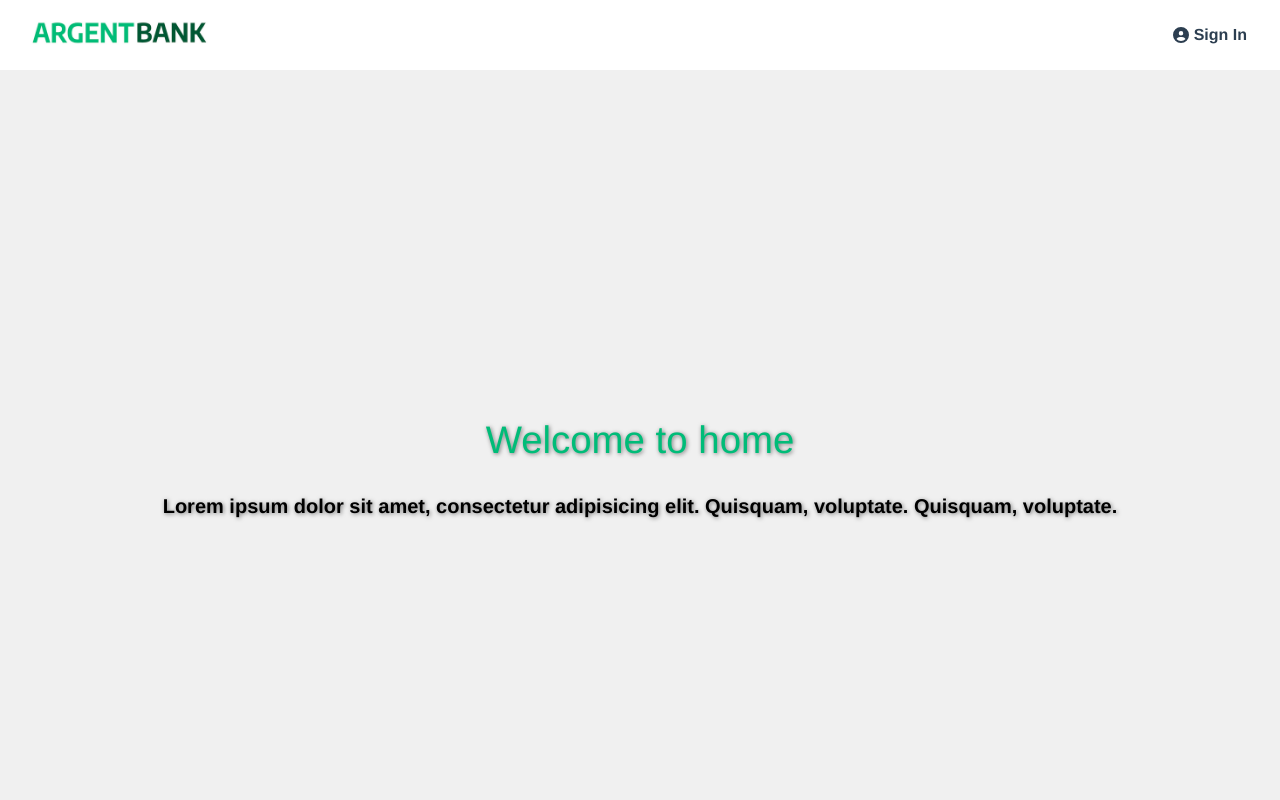
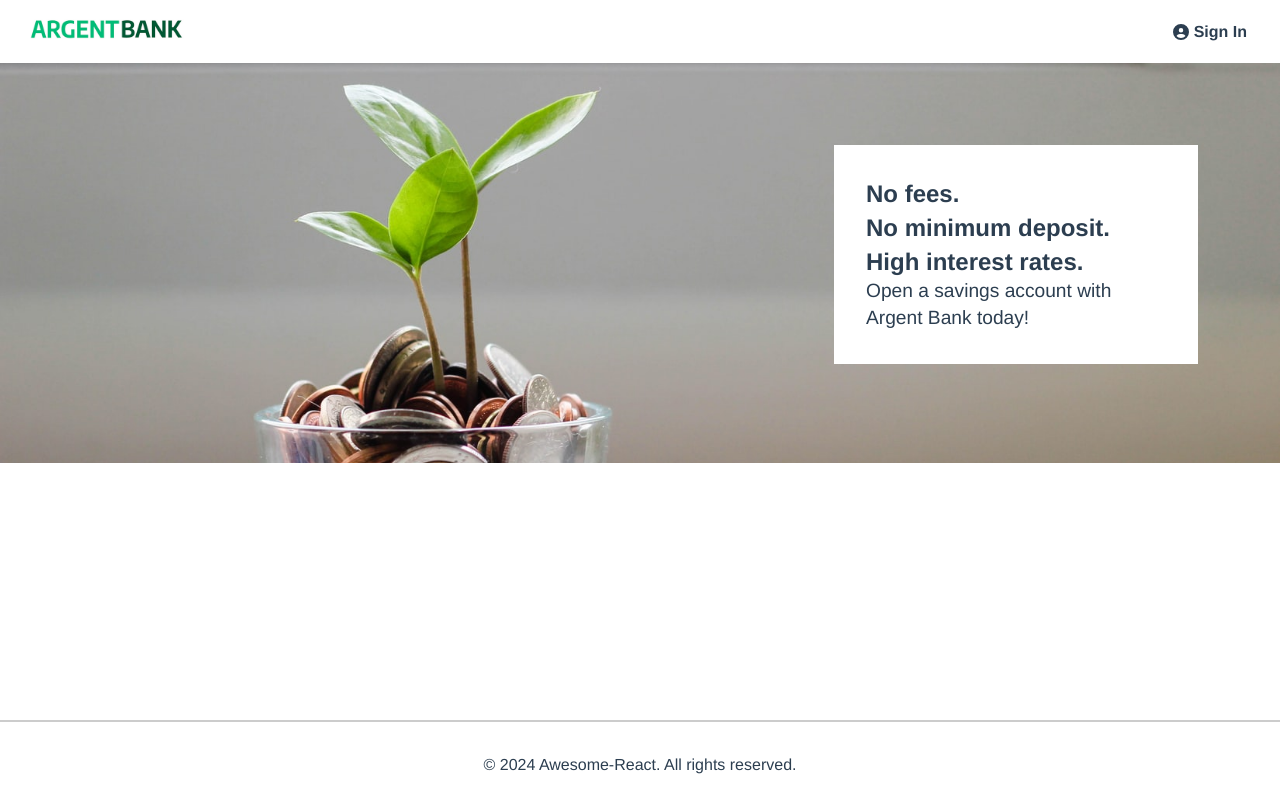
Before and after one commit to ssidikov/Argent-Bank, a React (Create React App) app in the folder frontend/: page /#/ in a window 1280 px wide. Shown: the top 800 px of the page. Built offline with nearby package versions, Linux system fonts and the light colour scheme.

Commit message:
Hero component

```diff
--- a/frontend/package.json
+++ b/frontend/package.json
@@ -1,5 +1,5 @@
 {
-  "name": "awesome-react",
+  "name": "argent-bank",
   "version": "0.1.0",
   "private": true,
   "dependencies": {
--- a/frontend/src/components/Header/index.jsx
+++ b/frontend/src/components/Header/index.jsx
@@ -9,6 +9,7 @@ function Header() {
       <div className='header__logo'>
         <NavLink to='/' className='header__logo-link'>
           <img src={Logo} alt='Argent-bank' className='header__logo-img' />
+          <h1 className='sr-only'>Argent Bank</h1>
         </NavLink>
       </div>
       <nav className='header__nav'>
--- a/frontend/src/components/Hero/Hero.sass
+++ b/frontend/src/components/Hero/Hero.sass
@@ -0,0 +1,39 @@
+@use '../../styles/mixins.sass' as *
+@use '../../styles/variables.sass' as *
+
+.hero
+  background-image: url(../../assets/bank-tree.jpeg)
+  background-position: 0 -50px
+  background-size: cover
+  background-repeat: no-repeat
+  height: 300px
+  position: relative
+  @include tablet-version
+    height: 400px
+    background-position: 0% 33%
+  &__content
+    position: relative
+    top: 2rem
+    width: 200px
+    background: white
+    padding: 2rem
+    text-align: left
+    margin: 0 auto
+    box-sizing: content-box
+    @include tablet-version
+      position: absolute
+      top: 50px
+      right: 50px
+      width: 300px
+      margin: 2rem
+  &__subtitle
+    font-size: 1rem
+    color: $text-color
+    font-weight: 700
+    @include tablet-version
+      font-size: 1.5rem
+  &__text
+    margin-bottom: 0
+    font-size: 0.9rem
+    @include tablet-version
+      font-size: 1.2rem
--- a/frontend/src/components/Hero/index.jsx
+++ b/frontend/src/components/Hero/index.jsx
@@ -0,0 +1,17 @@
+import './Hero.sass'
+
+function Hero() {
+  return (
+    <section className='hero'>
+      <div className='hero__content'>
+        <h2 className='sr-only'>Promoted Content</h2>
+        <p className='hero__subtitle'>No fees.</p>
+        <p className='hero__subtitle'>No minimum deposit.</p>
+        <p className='hero__subtitle'>High interest rates.</p>
+        <p className='hero__text'>Open a savings account with Argent Bank today!</p>
+      </div>
+    </section>
+  )
+}
+
+export default Hero
--- a/frontend/src/pages/Home/Home.sass
+++ b/frontend/src/pages/Home/Home.sass
@@ -1,38 +1,2 @@
 @use '../../styles/variables.sass' as *
 @use '../../styles/mixins.sass' as *
-
-.home
-  display: flex
-  flex-direction: column
-  justify-content: center
-  align-items: center
-  margin-bottom: 24px
-  min-height: 100vh
-  background-color: #f0f0f0
-  color: #333
-  font-size: 2rem
-  font-weight: 700
-  text-shadow: 1px 1px 4px rgba(0, 0, 0, 0.5)
-  &__text
-    color: $primary-color
-    font-size: clamp(1rem, 3vw, 3rem)
-    font-weight: 400
-    margin-top: 1rem
-    text-shadow: 1px 1px 4px rgba(0, 0, 0, 0.5)
-  &__content
-    display: flex
-    flex-direction: column
-    justify-content: center
-    align-items: center
-    gap: 50px
-    text-align: center
-    margin-bottom: 24px
-    @include tablet-version
-      gap: 50px
-    &-text
-      color: $primary-color
-      font-size: clamp(0.7rem, 2vw, 2rem)
-      margin: 0 auto
-      text-shadow: 1px 1px 4px rgba(0, 0, 0, 0.5)
-      color: $black
-      font-size: clamp(0.7rem, 1vw + 0.5rem, 1.25rem)
--- a/frontend/src/pages/Home/index.jsx
+++ b/frontend/src/pages/Home/index.jsx
@@ -1,16 +1,11 @@
 import './Home.sass'
+import Hero from '../../components/Hero'
 
 function Home() {
   return (
-    <section className='home'>
-      <h1 className='home__text'>Welcome to home</h1>
-      <div className='home__content'>
-        <p className='home__content-text'>
-          Lorem ipsum dolor sit amet, consectetur adipisicing elit. Quisquam, voluptate. Quisquam,
-          voluptate.
-        </p>
-      </div>
-    </section>
+    <main className='home'>
+      <Hero />
+    </main>
   )
 }
 
--- a/frontend/src/styles/index.sass
+++ b/frontend/src/styles/index.sass
@@ -43,6 +43,19 @@ body
     max-width: 1440px
     width: 100%
 
+.sr-only
+  border: 0 !important
+  clip: rect(1px, 1px, 1px, 1px) !important
+  -webkit-clip-path: inset(50%) !important
+  clip-path: inset(50%) !important
+  height: 1px !important
+  margin: -1px !important
+  overflow: hidden !important
+  padding: 0 !important
+  position: absolute !important
+  width: 1px !important
+  white-space: nowrap !important
+
 // footer
 //   padding-left: 0
 //   padding-right: 0
--- a/frontend/src/styles/mixins.sass
+++ b/frontend/src/styles/mixins.sass
@@ -31,7 +31,7 @@
 //Media Queries
 
 @mixin tablet-version
-  @media screen and (max-width: #{$breakpoint-m})
+  @media screen and (min-width: #{$breakpoint-m})
     @content
 
 @mixin mobile-version
--- a/frontend/src/styles/variables.sass
+++ b/frontend/src/styles/variables.sass
@@ -18,4 +18,4 @@ $transition-duration: 0.3s
 // Breakpoints
 
 $breakpoint-s: 376px
-$breakpoint-m: 1075px
+$breakpoint-m: 920px
```
